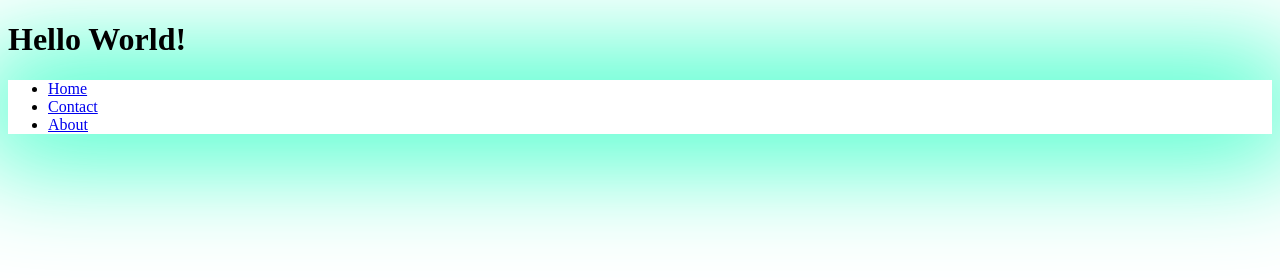
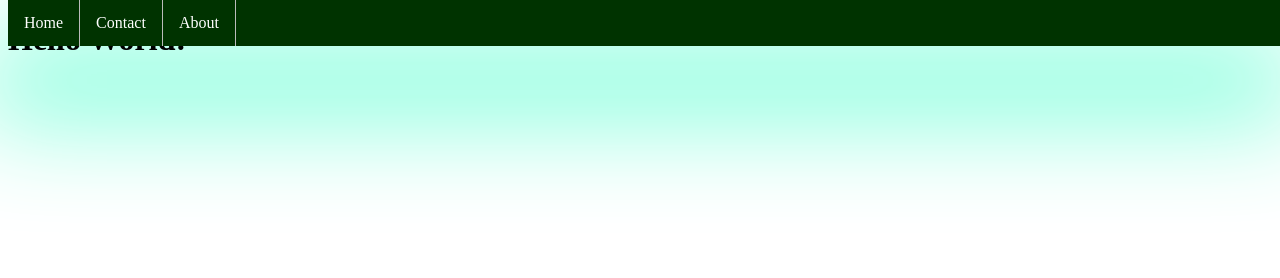
Before and after one commit to AndrewTheCoolAlias/AndrewTheCoolAlias.github.io, a plain HTML site: page index.html in a window 1280 px wide. Drawn offline with Linux system fonts and the light colour scheme.

Commit message:
Update style.css

```diff
--- a/style.css
+++ b/style.css
@@ -3,3 +3,31 @@
 -moz-box-shadow: 0px 0px 105px 27px rgba(45,255,196,0.9);
 box-shadow: 0px 0px 105px 27px rgba(45,255,196,0.9);
 }
+
+ul {
+  list-style-type: none;
+  margin: 0;
+  padding: 0;
+  overflow: hidden;
+  background-color:  #003300;
+  position: fixed;
+  top: 0;
+  width: 100%;
+}
+
+li {
+  float: left;
+  border-right: 1px solid #bbb;
+}
+
+li a {
+  display: block;
+  color: white;
+  text-align: center;
+  padding: 14px 16px;
+  text-decoration: none;
+}
+
+li a:hover {
+  background-color: #f2f2f2;
+}
```
